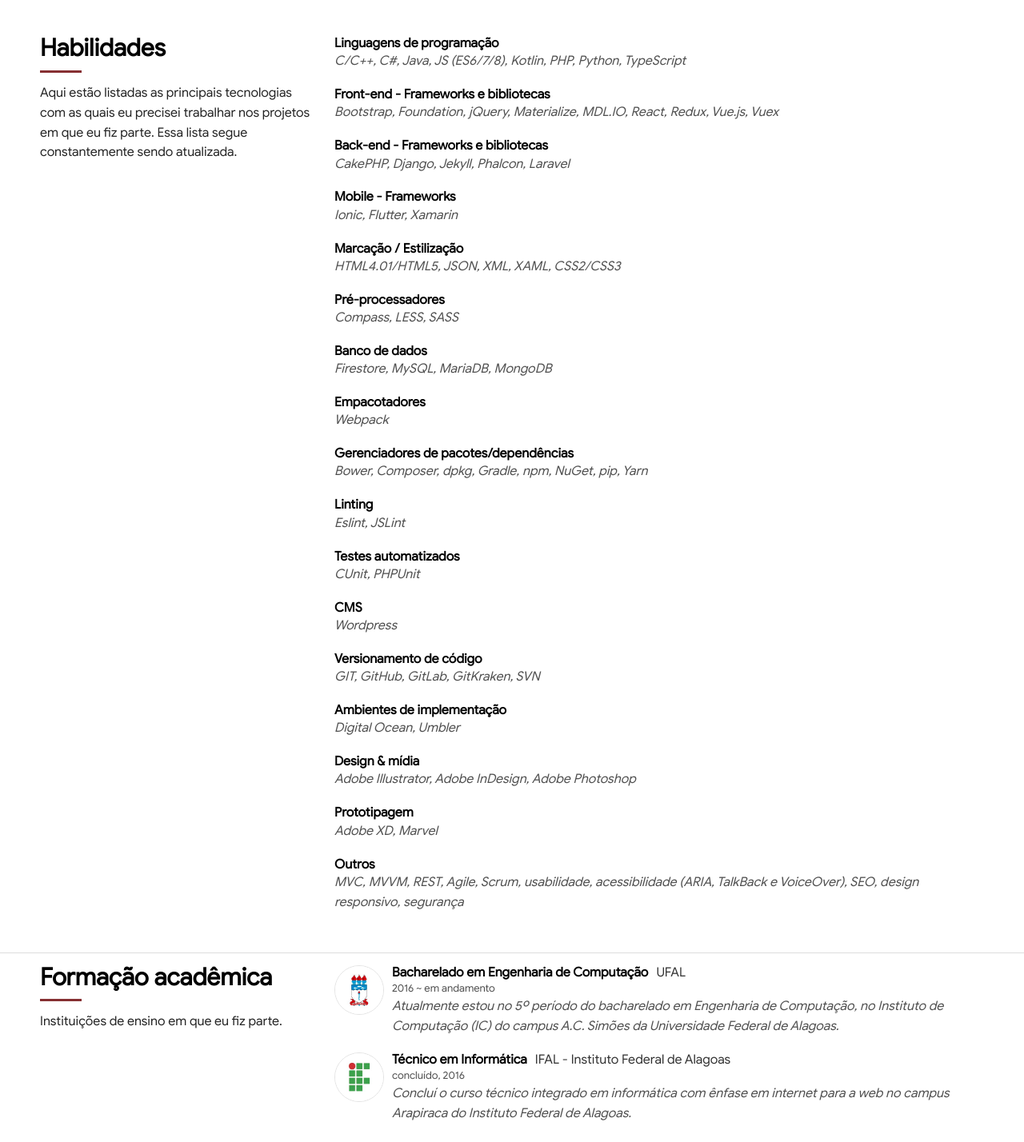
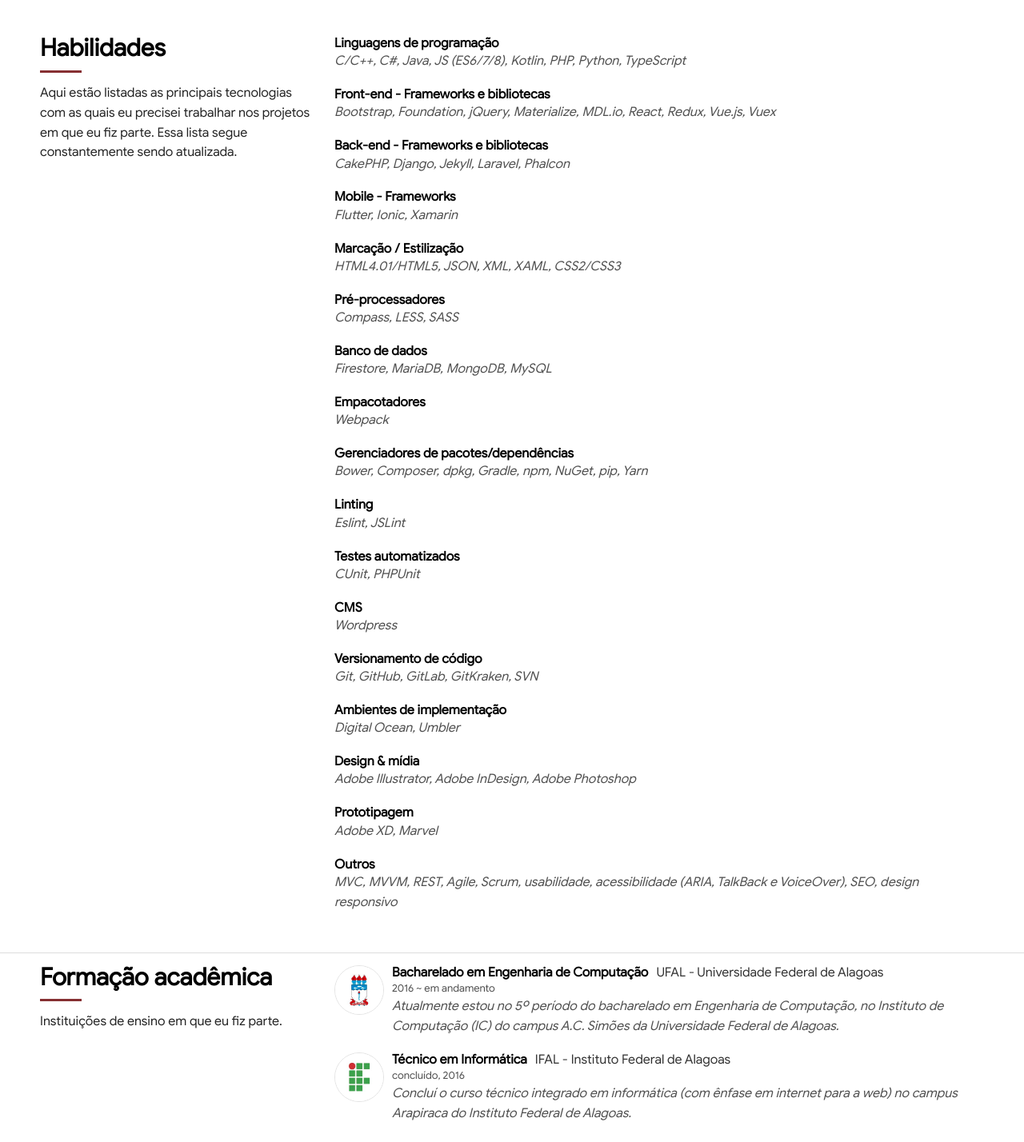
Before and after one commit to kevinwsbr/kevinwsbr.github.io, a plain HTML site: page index.html in a window 1280 px wide. Shown: the part 800-2228 px from the top of the page at 80% size. Drawn offline with Linux system fonts and the light colour scheme.

Commit message:
Fixing texts

```diff
--- a/index.html
+++ b/index.html
@@ -72,7 +72,7 @@
                         <li>
                             <div>
                                 <h4>Front-end - Frameworks e bibliotecas</h4>
-                                <p>Bootstrap, Foundation, jQuery, Materialize, MDL.IO, React, Redux, Vue.js, Vuex</p>
+                                <p>Bootstrap, Foundation, jQuery, Materialize, MDL.io, React, Redux, Vue.js, Vuex</p>
                             </div>
                         </li>
                     </ul>
@@ -80,7 +80,7 @@
                         <li>
                             <div>
                                 <h4>Back-end - Frameworks e bibliotecas</h4>
-                                <p>CakePHP, Django, Jekyll, Phalcon, Laravel</p>
+                                <p>CakePHP, Django, Jekyll, Laravel, Phalcon</p>
                             </div>
                         </li>
                     </ul>
@@ -88,7 +88,7 @@
                         <li>
                             <div>
                                 <h4>Mobile - Frameworks</h4>
-                                <p>Ionic, Flutter, Xamarin</p>
+                                <p>Flutter, Ionic, Xamarin</p>
                             </div>
                         </li>
                     </ul>
@@ -112,7 +112,8 @@
                         <li>
                             <div>
                                 <h4>Banco de dados</h4>
-                                <p>Firestore, MySQL, MariaDB, MongoDB</p>
+                                <p>Firestore, MariaDB, MongoDB, MySQL
+                                </p>
                             </div>
                         </li>
                     </ul>
@@ -161,7 +162,7 @@
                         <li>
                             <div>
                                 <h4>Versionamento de código</h4>
-                                <p>GIT, GitHub, GitLab, GitKraken, SVN</p>
+                                <p>Git, GitHub, GitLab, GitKraken, SVN</p>
                             </div>
                         </li>
                     </ul>
@@ -194,7 +195,7 @@
                         <li>
                             <div>
                                 <h4>Outros</h4>
-                                <p>MVC, MVVM, REST, Agile, Scrum, usabilidade, acessibilidade (ARIA, TalkBack e VoiceOver), SEO, design responsivo, segurança</p>
+                                <p>MVC, MVVM, REST, Agile, Scrum, usabilidade, acessibilidade (ARIA, TalkBack e VoiceOver), SEO, design responsivo</p>
                             </div>
                         </li>
                     </ul>
@@ -215,7 +216,7 @@
                         <li>
                             <img draggable="false" src="assets/img/ufal.jpg" alt="Portal AVNIDA">
                             <div>
-                                <h4>Bacharelado em Engenharia de Computação<span class="location">UFAL</span></h4>
+                                <h4>Bacharelado em Engenharia de Computação<span class="location">UFAL - Universidade Federal de Alagoas</span></h4>
                                 <p class="time">2016 ~ em andamento</p>
                                 <p>Atualmente estou no 5º período do bacharelado em Engenharia de Computação, no Instituto de Computação (IC) do campus A.C. Simões da Universidade Federal de Alagoas.</p>
                             </div>
@@ -227,7 +228,7 @@
                             <div>
                                 <h4>Técnico em Informática<span class="location">IFAL - Instituto Federal de Alagoas</span></h4>
                                 <p class="time">concluído, 2016</p>
-                                <p>Concluí o curso técnico integrado em informática com ênfase em internet para a web no campus Arapiraca do Instituto Federal de Alagoas.</p>
+                                <p>Concluí o curso técnico integrado em informática (com ênfase em internet para a web) no campus Arapiraca do Instituto Federal de Alagoas.</p>
                             </div>
                         </li>
                     </ul>
@@ -323,15 +324,12 @@
                             <div>
                                 <h4>Programação de Microcontroladores<span class="location">IFAL</span></h4>
                                 <p class="time">2016</p>
-
                             </div>
                         </li>
                     </ul>
                 </div>
             </div>
-
         </div>
-
     </section>
     <section class="experience">
         <div class="section-container">
@@ -360,8 +358,8 @@
                             <div>
                                 <h4>Desenvolvedor Front-End<span class="location">AVNIDA</span></h4>
                                 <p class="time">jun/18 ~ dez/18</p>
-                                <p>Trabalhei na AVNIDA desde sua abertura até dezembro de 2018 como desenvolvedor front-end. Inicialmente, desenvolvendo a plataforma de anúncios + painel de controle (AVPRO) utilizando Vue.js e, posteriormente, migrando o
-                                    sistema desenvolvido para CakePHP.</p>
+                                <p>Trabalhei na AVNIDA desde sua abertura até dezembro de 2018 como desenvolvedor front-end. Inicialmente, desenvolvendo o layout da plataforma de anúncios + painel de controle (AVPRO) utilizando Vue.js e, posteriormente,
+                                    migrando o sistema desenvolvido para CakePHP.</p>
                             </div>
                         </li>
                     </ul>
@@ -372,7 +370,7 @@
                                 <h4>Desenvolvedor Mobile<span class="location">TutoMath</span></h4>
                                 <p class="time">ago/15 ~jun/16</p>
                                 <p>O TutoMath é um aplicativo que surgiu de um projeto de pesquisa no Instituto Federal de Alagoas com o financiamento do CNPq com o propósito de disponibilizar conteúdos de matemática para alunos do ensino médio de forma
-                                    gratuita, rápida e offline. Consiste em uma aplicação móvel, multiplataforma (Android e UWP), desenvolvida inteiramente por im utilizando Xamarin. Desde 2017, o aplicativo encontra-se descontinuado.</p>
+                                    gratuita, rápida e offline. Consiste em uma aplicação móvel, multiplataforma (Android e UWP), desenvolvida inteiramente por mim utilizando Xamarin. Desde 2017, o aplicativo encontra-se descontinuado.</p>
                             </div>
                         </li>
                     </ul>
```
